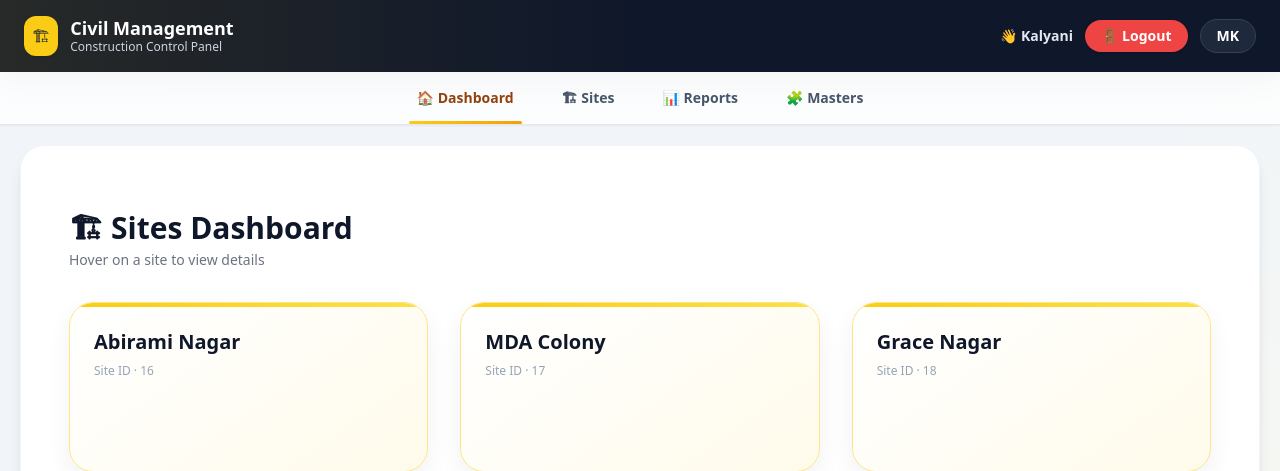
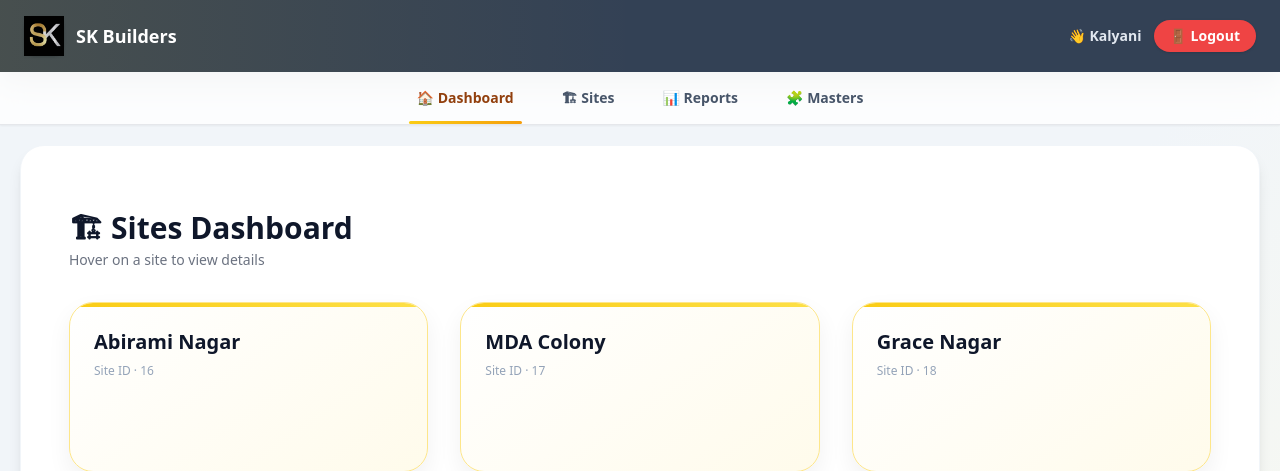
Before and after one commit to Kalyanimuthu/civil-management-system, a Django app: page / in a window 1280 px wide. Shown: the top 471 px of the page. Run offline with Django 5.2, Linux system fonts and the light colour scheme; a user stored in the database is signed in; data comes from the database, SQL or seed files in the repository; both versions use the stored data as it was after the commit; data that the repository does not hold is empty; some libraries are stand-ins or nearby versions.

Commit message:
first commit

```diff
--- a/civil_app/templates/base.html
+++ b/civil_app/templates/base.html
@@ -1,3 +1,4 @@
+{% load static %}
 <!DOCTYPE html>
 <html lang="en">
 <head>
@@ -19,7 +20,7 @@
              min-h-screen flex flex-col">
 
   <!-- ================= HEADER ================= -->
-  <header class="bg-slate-900 text-white px-6 py-4
+  <header class="bg-slate-700 text-white px-6 py-4
                  flex items-center justify-between
                  shadow-xl relative overflow-hidden">
 
@@ -28,15 +29,19 @@
                 from-yellow-400/10 via-transparent to-transparent"></div>
 
     <div class="relative flex items-center gap-3">
-      <div class="bg-yellow-400 text-slate-900 p-2 rounded-xl shadow">
-        🏗
-      </div>
+      <div class="rounded-xl shadow flex items-center justify-center">
+  <img src="{% static 'images/logo.jpeg' %}"
+     alt="SK Builders"
+     class="h-10 w-auto drop-shadow-sm">
+
+</div>
+
       <div>
         <h1 class="font-extrabold text-lg leading-tight">
-          Civil Management
+          SK Builders
         </h1>
         <p class="text-xs text-slate-300">
-          Construction Control Panel
+
         </p>
       </div>
     </div>
@@ -79,11 +84,6 @@
 
 
   <!-- User Badge -->
-  <div class="text-sm font-semibold
-              bg-slate-800 px-4 py-1.5 rounded-full
-              border border-slate-700">
-    MK
-  </div>
 
 </div>
 
--- a/civil_project/settings.py
+++ b/civil_project/settings.py
@@ -23,7 +23,7 @@ BASE_DIR = Path(__file__).resolve().parent.parent
 SECRET_KEY = 'django-insecure-qgiq=yjwj14+e4g44vpd(y5=bsth42zszkq7d+0pq8%l_&ul3='
 
 # SECURITY WARNING: don't run with debug turned on in production!
-DEBUG = False
+DEBUG = True
 
 
 ALLOWED_HOSTS = ['*']
@@ -149,7 +149,8 @@ USE_TZ = True
 # Static files (CSS, JavaScript, Images)
 # https://docs.djangoproject.com/en/5.2/howto/static-files/
 
-STATIC_URL = '/static/'
+STATIC_URL = 'static/'
+STATICFILES_DIRS = [BASE_DIR / "static"]
 STATIC_ROOT = BASE_DIR / 'staticfiles'
 
 STATICFILES_STORAGE = 'whitenoise.storage.CompressedManifestStaticFilesStorage'
```
Also changed, not shown: db.sqlite3, static/images/logo.jpeg (added).
